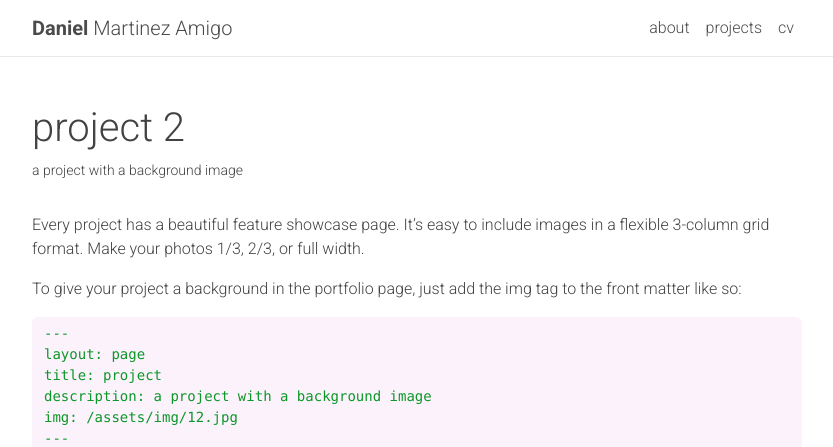
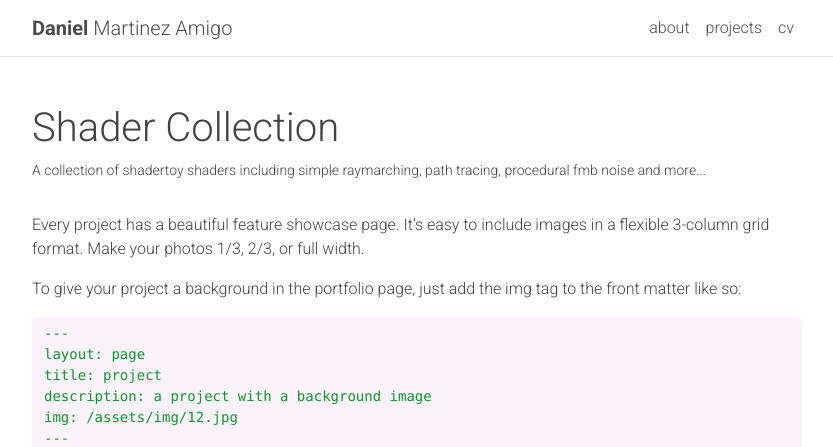
Before and after one commit to danimtz/danimtz.github.io, a Jekyll site: the page built from _projects/2_project.markdown, in a window 1280 px wide and 900 px high, cut to the strip 0-447 px from the top of the window. Shown: the whole strip, without its empty margins (223-1056 px from the left). Built offline with Jekyll 4.4.1, drawn with Linux system fonts in a browser that asks for light colours; nearby versions of some CDN libraries; comment, search, counter and statistics services are not loaded; a style sheet for code colours, icons or effects is not loaded.

Commit message:
updated projects

```diff
--- a/_projects/2_project.markdown
+++ b/_projects/2_project.markdown
@@ -1,7 +1,7 @@
 ---
 layout: page
-title: project 2
-description: a project with a background image
+title: Shader Collection
+description: A collection of shadertoy shaders including simple raymarching, path tracing, procedural fmb noise and more...
 img: /assets/img/3.jpg
 importance: 2
 category: personal
--- a/_projects/5_project.markdown
+++ b/_projects/5_project.markdown
@@ -7,10 +7,11 @@ importance: 1
 category: university
 ---
 
-My final year project for my degree at University of Bath was an investigative project which involved studying and implementing a novel method of template matching called Best-Buddies Similarity and assess its performance for meteorological applications, more specifically cloud tracking when compared to other template matching methods.
+My final year project for my degree at University of Bath was an investigative project which involved studying and implementing a novel method of template matching called Best-Buddies Similarity(BBS) and assess its performance for meteorological applications, more specifically cloud tracking when compared to other template matching methods.
 
-The Best Buddies Similarity algorithm showed great performance, accuracy and robustness to noise when tracking objects, people animals etc in video. This robustness to noise...
+The Best Buddies Similarity algorithm showed great performance, accuracy and robustness to noise and deformation when tracking objects, people animals etc in video. This robustness made it a potential option for cloud motion tracking as deformation and noise corruption is commonly found in cloud sattelite images. Two different implementations of the BBS algorithm alongside other template matching methods (Ordinal measures(OM), cross correlation coefficient(CCC), sum of squared differences(SSD/SAD)) were implemented in MATLAB and tested across a range of images taken from EUMETSAT. These images were 'manually' corrupted by impulse and gaussian noise to test the performance of each algorithm against noise. As a final phase of the investigation, each of the template matching methods were used as the input of a relaxation labelling framework, a procedure which involves approximating and corecting motion vectors iteratively based on the best motion vectores of nearby templates.
 
+Overall the BBS algorithm was deemed to be a useful method for cloud tracking, however not enough to de-throne other alternatives in either speed (CCC) or noise performance (OM). BBS provides great robustness and matching performance by being able to distinguish the object(even when deformend) from the background, however for cloud sattelite images, the background of each template does not differ greatly from the actual template.
 
 Read the full <a href="{{ '/assets/pdf/FYPreport.pdf' | relative_url }}" target="_blank">report/project</a>. A summary poster for the project is shown here:
 
```
Also changed, not shown: 1 other file.
